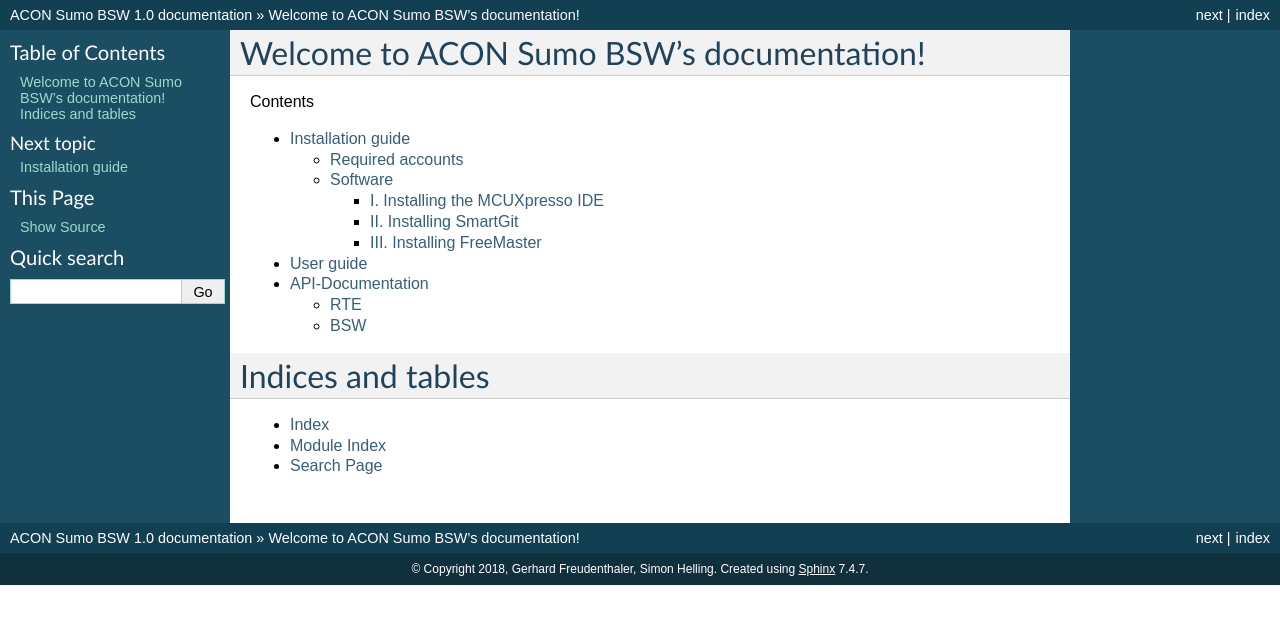
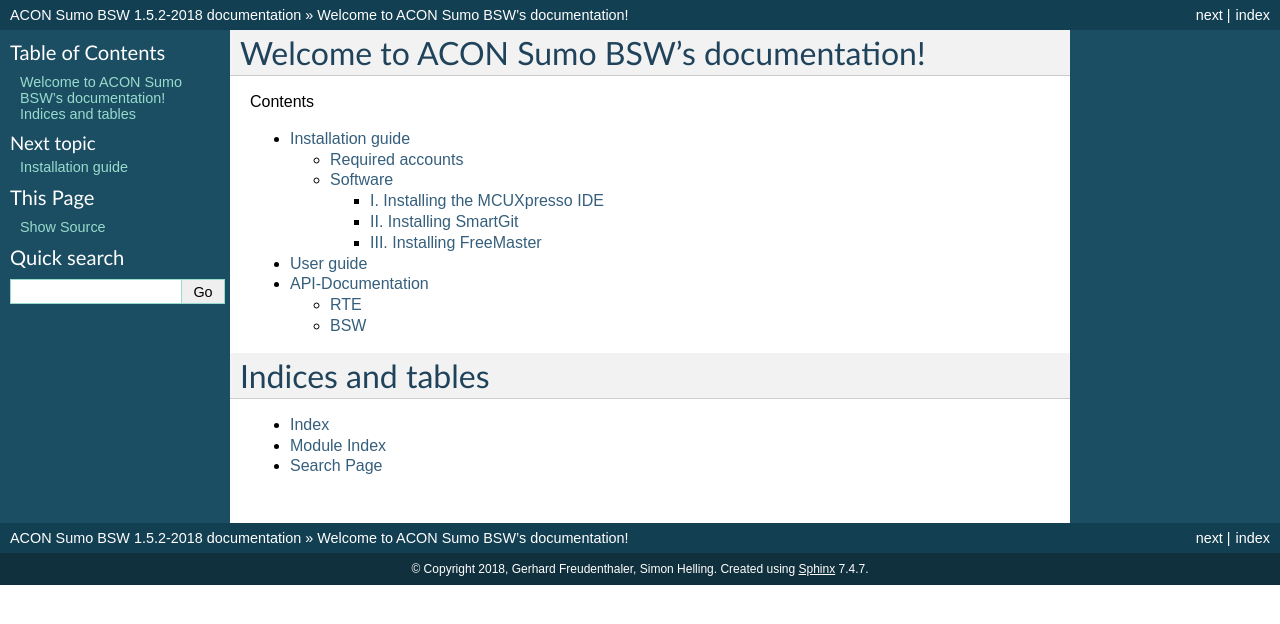
Before and after one commit to gfre/sumo_bsw, a Sphinx documentation site: the page built from docs/index.rst, in a window 1280 px wide. Shown: the top 624 px of the page. Built offline with Sphinx 7.4.7, drawn with Linux system fonts in a browser that asks for light colours; formulas are drawn with MathJax 3.

Commit message:
sphinx config updated

```diff
--- a/docs/conf.py
+++ b/docs/conf.py
@@ -30,9 +30,9 @@
 author = 'Gerhard Freudenthaler, Simon Helling'
 
 # The short X.Y version
-version = ''
+version = '1.5'
 # The full version, including alpha/beta/rc tags
-release = '1.0'
+release = '1.5.2-2018'
 
 
 # -- General configuration ---------------------------------------------------
@@ -47,7 +47,7 @@
 # Add any Sphinx extension module names here, as strings. They can be
 # extensions coming with Sphinx (named 'sphinx.ext.*') or your custom
 # ones.
-extensions = ['sphinx.ext.imgmath', 'sphinx.ext.todo', 'breathe']
+extensions = ['sphinx.ext.imgmath', 'sphinx.ext.todo']
 
 breathe_projects = {"ACONSumoBSW": "xml"
 } #note: backslashes in path produce error!
@@ -99,12 +99,12 @@
 # relative to this directory. They are copied after the builtin static files,
 # so a file named "default.css" will overwrite the builtin "default.css".
 #html_static_path = ['_static']
-html_static_path = ['html']
+html_static_path = ['apidoc\html']
 
 # The extra path is used to copy/add the html output generated by doxygen to the
 # ReadTheDocs output. This way, the entire API documentation is available to
 # ReadTheDocs in addition to the usual sphinx html output
-#html_extra_path = ['html']
+#html_extra_path = []
 
 # Custom sidebar templates, must be a dictionary that maps document names
 # to template names.
--- a/docs/requirements.txt
+++ /dev/null
@@ -1 +0,0 @@
-breathe
```
